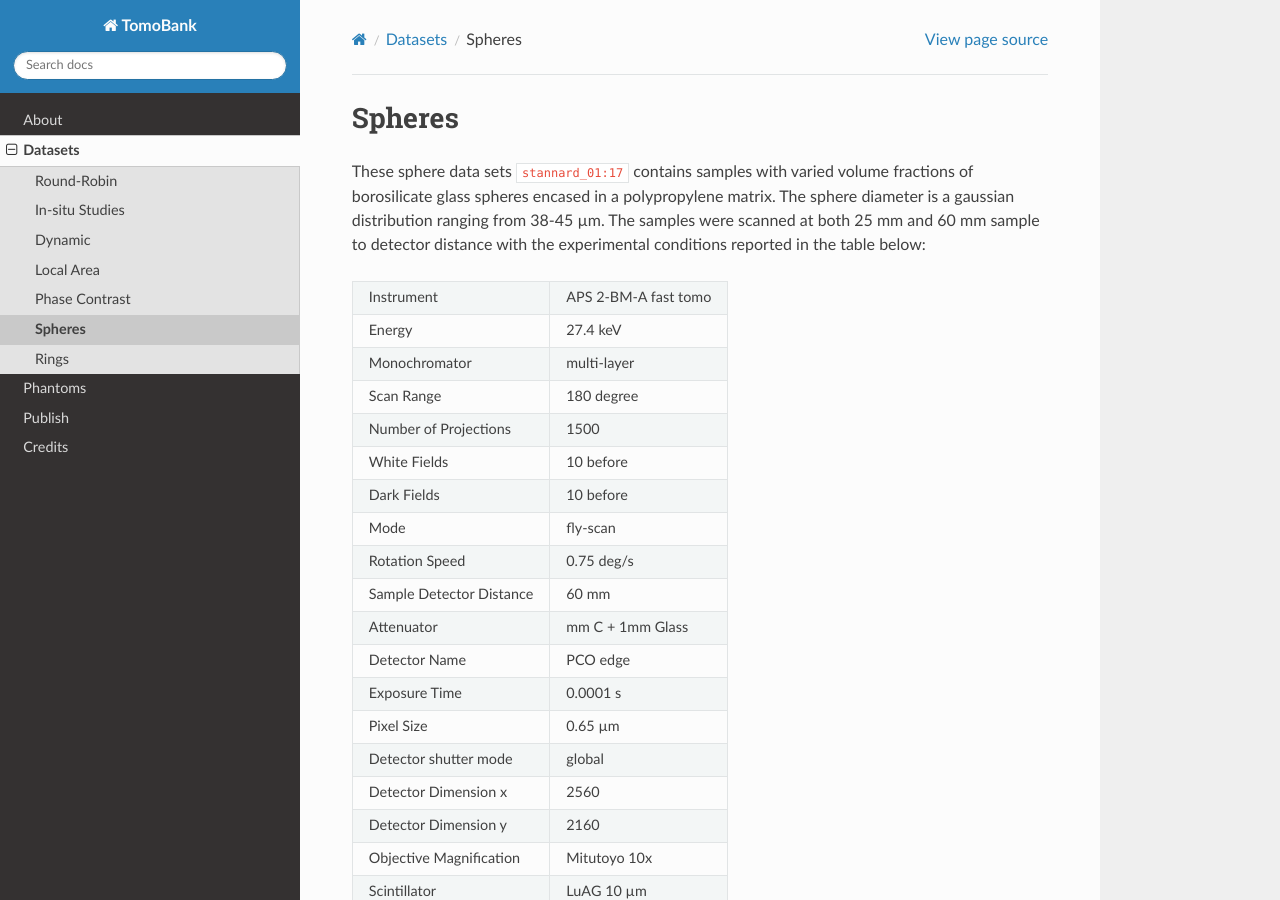
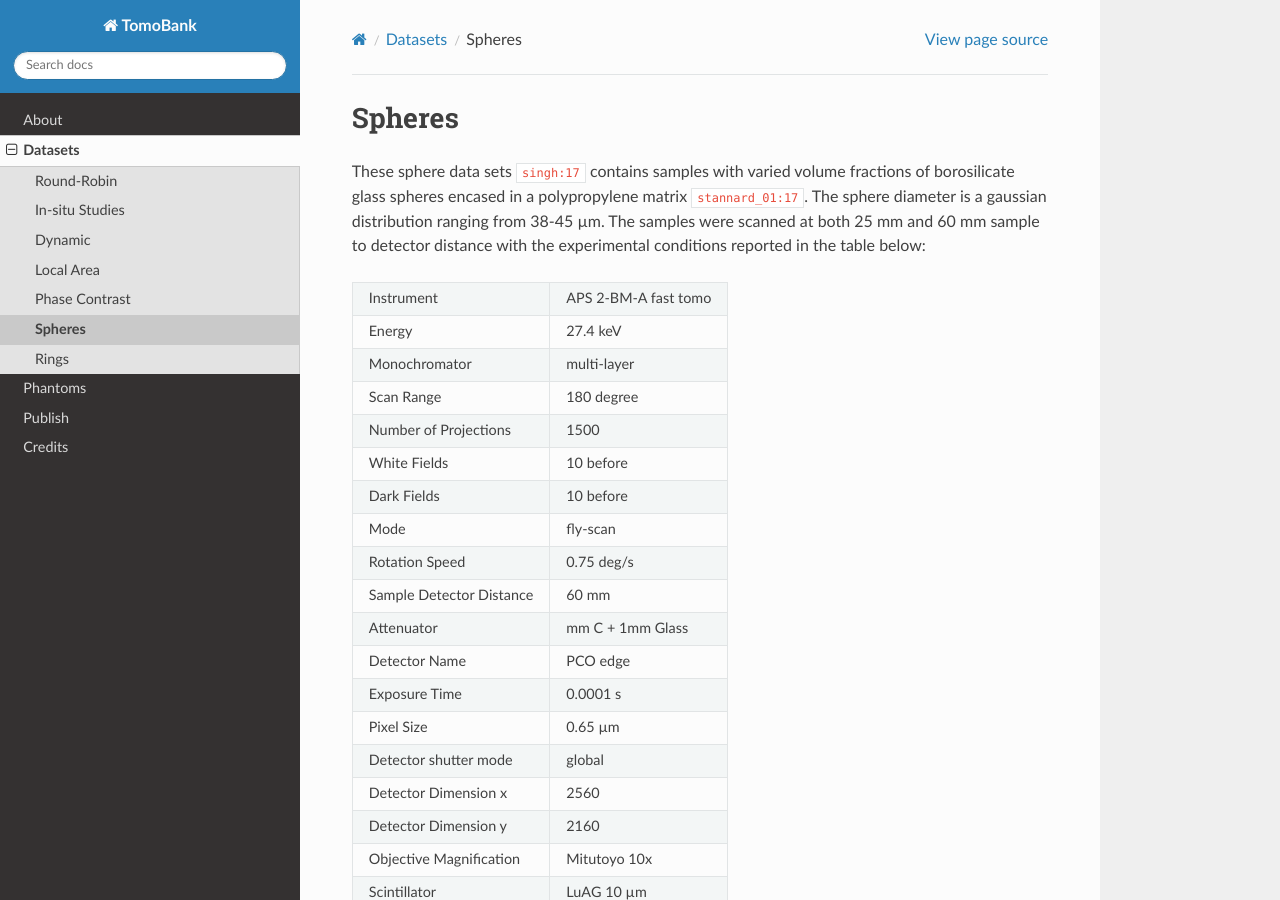
Before and after one commit to tomography/tomobank, a Sphinx documentation site: the page built from docs/source/data/docs.data.spheres.rst, in a window 1280 px wide and 900 px high. Built offline with Sphinx 7.4.7 and the Read the Docs theme 2.0.0, drawn with Linux system fonts in a browser that asks for light colours; cross-references to code outside the pages are shown as plain code; some of the changed lines change nothing that is shown.

Commit message:
added doi # to Nick Chawla's team datasets

```diff
--- a/docs/source/bibtex/cite.bib
+++ b/docs/source/bibtex/cite.bib
@@ -1,7 +1,7 @@
 @article{decarlo:01,
 author = {De Carlo F and Gursoy D and Ching D and Batenburg K J and Ludwig W and Mancini L and Marone F and Mokso R and Pelt D and Sijbers J and Rivers M },
 title = {TomoBank: A Tomographic Data Bank for Computational Science},
-journal = {submitted},
+journal = {submitted Meas. Sci. Technol.},
 year = {2017},
 volume = {xx},
 number = {x},
--- a/docs/source/bibtex/ref.bib
+++ b/docs/source/bibtex/ref.bib
@@ -281,3 +281,17 @@ note ={PMID: 26185891},
 URL = {http://dx.doi.org/10.1021/acs.analchem.5b01977},
 eprint = {http://dx.doi.org/10.1021/acs.analchem.5b01977}
 }
+
+@misc{singh:17,
+   title = {Varied volume fractions of borosilicate glass spheres with diameter gaussian distributed from 38-45 micronsen cased in a polypropylene matrix},
+   author = {Singh, Somya and Stannard, Tyler and Singh, Sudhanshu and Singaravelu, Arun and Xiao, Xianghui and Chawla, Nikhilesh},
+   year = {2017},
+   doi = {10.17938/XSD/1373576},
+}
+
+@misc{stannard_02:17
+   title = {Synchrotron X-ray Tomography for Three-Dimensional Time-Resolved Observations of Fatigue Crack Initiation and Growth from Corrosion Pits in Peak-Aged Al7075 Alloy },
+   author = {Stannard, Tyler and Williams, Jason and Singh, Sudhanshu and Singaravelu, Arun and Xiao, Xianghui and Chawla, Nikhilesh},
+   year = {2017},
+   doi = {10.17938/XSD/1373575},
+}
--- a/docs/source/data/docs.data.spheres.rst
+++ b/docs/source/data/docs.data.spheres.rst
@@ -1,8 +1,8 @@
 Spheres
 -------
 
-These sphere data sets  :cite:`stannard_01:17` contains samples with varied volume fractions of
-borosilicate glass spheres encased in a polypropylene matrix.
+These sphere data sets :cite:`singh:17` contains samples with varied volume fractions of
+borosilicate glass spheres encased in a polypropylene matrix :cite:`stannard_01:17`.
 The sphere diameter is a gaussian distribution ranging from 38-45 µm.
 The samples were scanned at both 25 mm and 60 mm sample to detector distance  with
 the experimental conditions reported in the table below:
```
